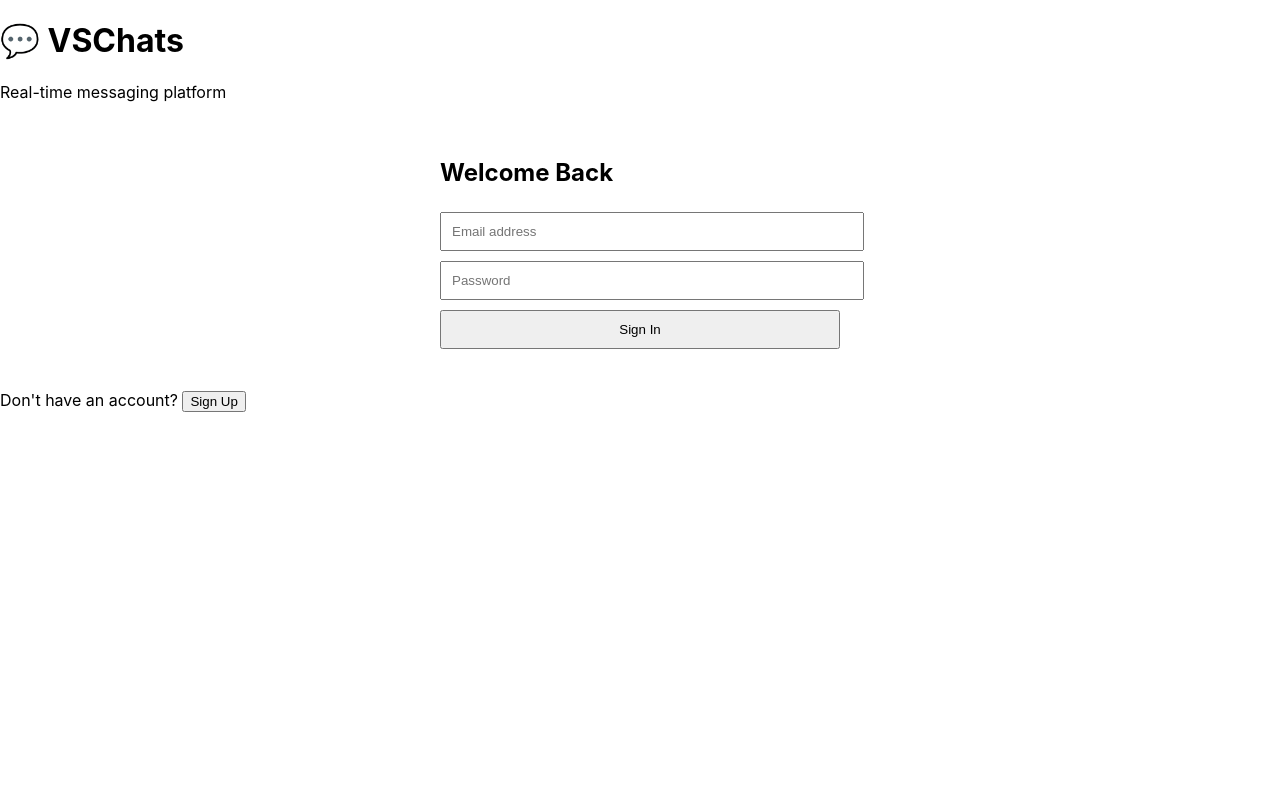
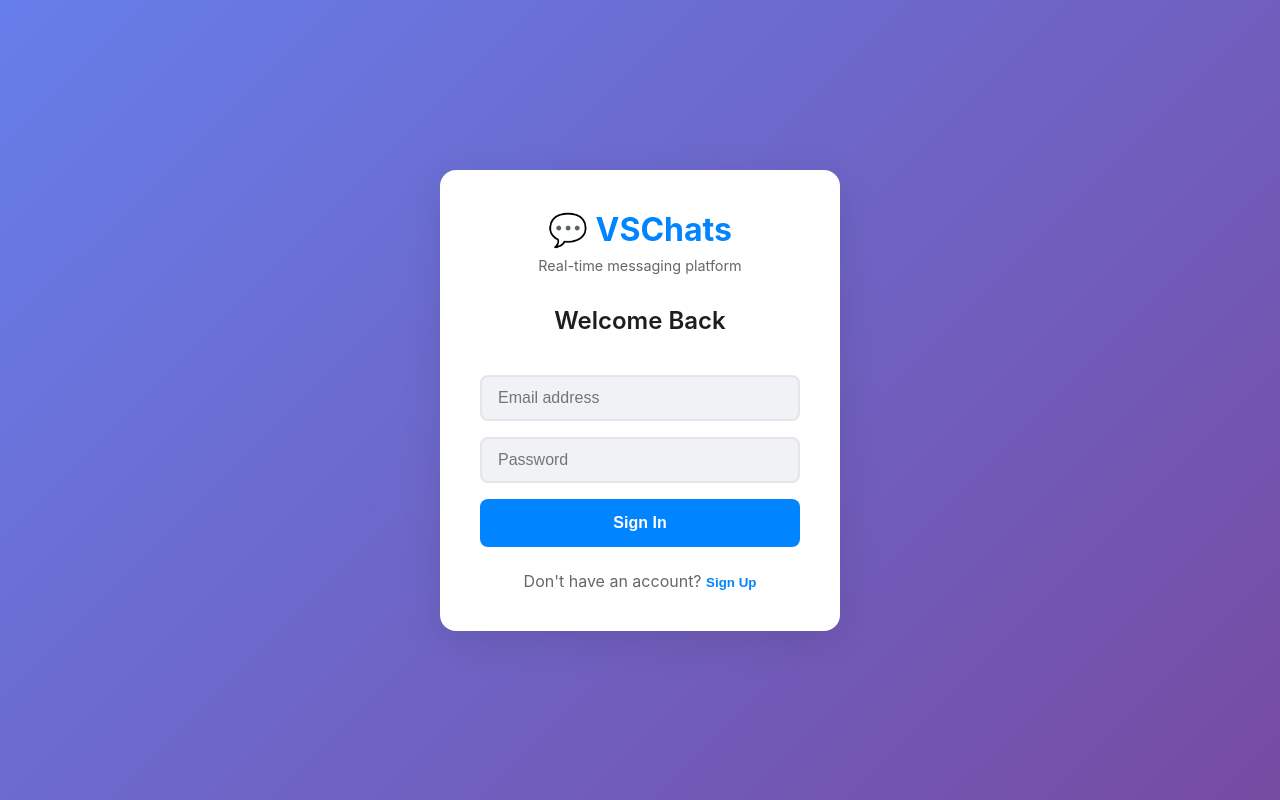
Before and after one commit to vimalRaj45/vschatreact, a React (Create React App) app: page / in a window 1280 px wide. Built offline with nearby package versions, Linux system fonts and the light colour scheme.

Commit message:
Update App.css

```diff
--- a/src/App.css
+++ b/src/App.css
@@ -1,92 +1,555 @@
-.App {
-  font-family: Arial, sans-serif;
+/* App.css */
+* {
+  margin: 0;
+  padding: 0;
+  box-sizing: border-box;
+}
+
+body {
+  font-family: -apple-system, BlinkMacSystemFont, 'Segoe UI', Roboto, Oxygen, Ubuntu, sans-serif;
+  background: #f0f2f5;
+  color: #1c1e21;
+}
+
+.app {
+  display: flex;
   height: 100vh;
+  background: #ffffff;
+}
+
+/* Auth Styles */
+.auth-container {
   display: flex;
+  align-items: center;
   justify-content: center;
+  min-height: 100vh;
+  background: linear-gradient(135deg, #667eea 0%, #764ba2 100%);
+}
+
+.auth-card {
+  background: white;
+  padding: 2.5rem;
+  border-radius: 16px;
+  box-shadow: 0 10px 40px rgba(0, 0, 0, 0.1);
+  width: 100%;
+  max-width: 400px;
+  margin: 1rem;
+}
+
+.auth-header {
+  text-align: center;
+  margin-bottom: 2rem;
+}
+
+.app-title {
+  font-size: 2rem;
+  font-weight: 700;
+  color: #0084ff;
+  margin-bottom: 0.5rem;
+}
+
+.app-subtitle {
+  color: #65676b;
+  font-size: 0.9rem;
+}
+
+.auth-title {
+  font-size: 1.5rem;
+  font-weight: 600;
+  margin-bottom: 1.5rem;
+  text-align: center;
+  color: #1c1e21;
+}
+
+.auth-form {
+  display: flex;
+  flex-direction: column;
+  gap: 1rem;
+}
+
+.input-group {
+  display: flex;
+  flex-direction: column;
+}
+
+.form-input {
+  padding: 12px 16px;
+  border: 2px solid #e4e6eb;
+  border-radius: 8px;
+  font-size: 1rem;
+  transition: all 0.2s ease;
+  background: #f0f2f5;
+}
+
+.form-input:focus {
+  outline: none;
+  border-color: #0084ff;
+  background: white;
+}
+
+.auth-btn {
+  padding: 12px;
+  background: #0084ff;
+  color: white;
+  border: none;
+  border-radius: 8px;
+  font-size: 1rem;
+  font-weight: 600;
+  cursor: pointer;
+  transition: background 0.2s ease;
+  display: flex;
+  align-items: center;
+  justify-content: center;
+  height: 48px;
+}
+
+.auth-btn:hover:not(:disabled) {
+  background: #0066cc;
+}
+
+.auth-btn:disabled {
+  opacity: 0.6;
+  cursor: not-allowed;
+}
+
+.spinner {
+  width: 20px;
+  height: 20px;
+  border: 2px solid transparent;
+  border-top: 2px solid white;
+  border-radius: 50%;
+  animation: spin 1s linear infinite;
+}
+
+@keyframes spin {
+  0% { transform: rotate(0deg); }
+  100% { transform: rotate(360deg); }
+}
+
+.auth-switch {
+  text-align: center;
+  margin-top: 1.5rem;
+  color: #65676b;
+}
+
+.switch-btn {
+  background: none;
+  border: none;
+  color: #0084ff;
+  cursor: pointer;
+  font-weight: 600;
+}
+
+.switch-btn:hover {
+  text-decoration: underline;
+}
+
+/* Sidebar Styles */
+.sidebar {
+  width: 350px;
+  background: white;
+  border-right: 1px solid #e4e6eb;
+  display: flex;
+  flex-direction: column;
+}
+
+.sidebar-header {
+  padding: 1.5rem;
+  border-bottom: 1px solid #e4e6eb;
+  display: flex;
+  justify-content: space-between;
   align-items: center;
 }
 
-.auth-form {
-  width: 90%;
-  max-width: 400px;
-  margin: auto;
-  padding: 20px;
+.user-profile {
+  display: flex;
+  align-items: center;
+  gap: 0.75rem;
 }
 
-.auth-form input,
-.auth-form button {
-  padding: 10px;
-  margin: 5px 0;
-  width: 100%;
+.avatar {
+  width: 40px;
+  height: 40px;
+  border-radius: 50%;
+  background: #0084ff;
+  color: white;
+  display: flex;
+  align-items: center;
+  justify-content: center;
+  font-weight: 600;
+  font-size: 1.1rem;
 }
 
-.chat-container {
+.user-info {
   display: flex;
-  width: 100%;
-  height: 100%;
+  flex-direction: column;
 }
 
-.users-panel {
-  width: 200px;
-  border-right: 1px solid #eee;
+.username {
+  font-weight: 600;
+  color: #1c1e21;
+}
+
+.status {
+  font-size: 0.8rem;
+  color: #00b300;
+}
+
+.logout-btn {
+  background: none;
+  border: 1px solid #e4e6eb;
+  padding: 6px 12px;
+  border-radius: 6px;
+  cursor: pointer;
+  color: #65676b;
+  font-size: 0.9rem;
+}
+
+.logout-btn:hover {
+  background: #f0f2f5;
+}
+
+.users-section {
+  flex: 1;
   overflow-y: auto;
 }
 
+.section-title {
+  padding: 1rem 1.5rem;
+  font-size: 0.9rem;
+  color: #65676b;
+  text-transform: uppercase;
+  letter-spacing: 0.5px;
+  background: #f8f9fa;
+}
+
+.users-list {
+  display: flex;
+  flex-direction: column;
+}
+
 .user-item {
-  padding: 10px;
+  display: flex;
+  align-items: center;
+  gap: 0.75rem;
+  padding: 0.75rem 1.5rem;
   cursor: pointer;
-  border-bottom: 1px solid #eee;
+  transition: background 0.2s ease;
+  border-left: 3px solid transparent;
+}
+
+.user-item:hover {
+  background: #f8f9fa;
 }
 
 .user-item.selected {
-  background: #e9ecef;
+  background: #e7f3ff;
+  border-left-color: #0084ff;
 }
 
+.user-avatar {
+  position: relative;
+  width: 40px;
+  height: 40px;
+  border-radius: 50%;
+  background: #e4e6eb;
+  color: #65676b;
+  display: flex;
+  align-items: center;
+  justify-content: center;
+  font-weight: 600;
+}
+
+.online-dot {
+  position: absolute;
+  bottom: 2px;
+  right: 2px;
+  width: 8px;
+  height: 8px;
+  border-radius: 50%;
+  background: #00b300;
+  border: 2px solid white;
+}
+
+.user-details {
+  display: flex;
+  flex-direction: column;
+  flex: 1;
+}
+
+.user-name {
+  font-weight: 600;
+  color: #1c1e21;
+}
+
+.user-status {
+  font-size: 0.8rem;
+  color: #65676b;
+}
+
+/* Chat Area Styles */
 .chat-area {
   flex: 1;
   display: flex;
   flex-direction: column;
+  background: #f0f2f5;
+}
+
+.chat-header {
+  background: white;
+  padding: 1rem 1.5rem;
+  border-bottom: 1px solid #e4e6eb;
+  display: flex;
+  align-items: center;
+}
+
+.chat-user {
+  display: flex;
+  align-items: center;
+  gap: 0.75rem;
+}
+
+.chat-user-avatar {
+  position: relative;
+  width: 40px;
+  height: 40px;
+  border-radius: 50%;
+  background: #0084ff;
+  color: white;
+  display: flex;
+  align-items: center;
+  justify-content: center;
+  font-weight: 600;
+}
+
+.chat-user-info {
+  display: flex;
+  flex-direction: column;
+}
+
+.chat-username {
+  font-weight: 600;
+  color: #1c1e21;
+}
+
+.chat-status {
+  font-size: 0.8rem;
+  color: #65676b;
+}
+
+.messages-container {
+  flex: 1;
+  overflow-y: auto;
+  padding: 1rem;
 }
 
 .messages {
-  flex: 1;
-  padding: 10px;
-  overflow-y: auto;
+  display: flex;
+  flex-direction: column;
+  gap: 0.25rem;
+  max-width: 800px;
+  margin: 0 auto;
 }
 
 .message {
-  max-width: 70%;
-  padding: 8px;
-  margin-bottom: 8px;
-  border-radius: 10px;
+  display: flex;
+  align-items: flex-end;
+  gap: 0.5rem;
+  margin-bottom: 0.25rem;
 }
 
 .message.own {
-  background: #007bff;
-  color: white;
-  margin-left: auto;
+  justify-content: flex-end;
 }
 
 .message.other {
+  justify-content: flex-start;
+}
+
+.message.with-avatar {
+  margin-top: 0.5rem;
+}
+
+.message-avatar {
+  width: 28px;
+  height: 28px;
+  border-radius: 50%;
+  background: #e4e6eb;
+  color: #65676b;
+  display: flex;
+  align-items: center;
+  justify-content: center;
+  font-size: 0.8rem;
+  font-weight: 600;
+  flex-shrink: 0;
+}
+
+.message-content {
+  max-width: 60%;
+}
+
+.message-bubble {
+  padding: 0.75rem 1rem;
+  border-radius: 18px;
+  font-size: 0.95rem;
+  line-height: 1.4;
+  word-wrap: break-word;
+}
+
+.message.own .message-bubble {
+  background: #0084ff;
+  color: white;
+  border-bottom-right-radius: 6px;
+}
+
+.message.other .message-bubble {
+  background: white;
+  color: #1c1e21;
+  border-bottom-left-radius: 6px;
+  box-shadow: 0 1px 2px rgba(0, 0, 0, 0.1);
+}
+
+.message-time {
+  font-size: 0.7rem;
+  color: #65676b;
+  margin-top: 0.25rem;
+  padding: 0 0.5rem;
+}
+
+.message.own .message-time {
+  text-align: right;
+}
+
+.message-input-container {
+  background: white;
+  padding: 1rem 1.5rem;
+  border-top: 1px solid #e4e6eb;
+}
+
+.message-input-wrapper {
+  display: flex;
+  align-items: center;
+  gap: 0.75rem;
+  max-width: 800px;
+  margin: 0 auto;
+}
+
+.message-input {
+  flex: 1;
+  padding: 12px 16px;
+  border: 2px solid #e4e6eb;
+  border-radius: 24px;
+  font-size: 0.95rem;
+  outline: none;
+  transition: border-color 0.2s ease;
+  background: #f0f2f5;
+}
+
+.message-input:focus {
+  border-color: #0084ff;
+  background: white;
+}
+
+.send-btn {
+  width: 44px;
+  height: 44px;
+  border: none;
+  border-radius: 50%;
+  background: #0084ff;
+  color: white;
+  cursor: pointer;
+  display: flex;
+  align-items: center;
+  justify-content: center;
+  transition: background 0.2s ease;
+}
+
+.send-btn:hover:not(:disabled) {
+  background: #0066cc;
+}
+
+.send-btn:disabled {
+  background: #e4e6eb;
+  color: #a0a4a8;
+  cursor: not-allowed;
+}
+
+.no-chat-selected {
+  flex: 1;
+  display: flex;
+  flex-direction: column;
+  align-items: center;
+  justify-content: center;
+  text-align: center;
+  color: #65676b;
+}
+
+.welcome-illustration {
+  margin-bottom: 2rem;
+  opacity: 0.7;
+}
+
+.no-chat-selected h2 {
+  font-size: 1.5rem;
+  margin-bottom: 0.5rem;
+  color: #1c1e21;
+}
+
+/* Scrollbar Styling */
+::-webkit-scrollbar {
+  width: 6px;
+}
+
+::-webkit-scrollbar-track {
   background: #f1f1f1;
 }
 
-.input-area {
-  display: flex;
-  padding: 10px;
-  border-top: 1px solid #eee;
+::-webkit-scrollbar-thumb {
+  background: #c1c1c1;
+  border-radius: 3px;
 }
 
-.input-area input {
-  flex: 1;
-  padding: 8px;
+::-webkit-scrollbar-thumb:hover {
+  background: #a8a8a8;
 }
 
-.input-area button {
-  padding: 8px 12px;
-  margin-left: 5px;
-  background: #007bff;
-  color: white;
-  border: none;
-  cursor: pointer;
+/* Responsive Design */
+@media (max-width: 768px) {
+  .sidebar {
+    width: 100%;
+    position: absolute;
+    z-index: 10;
+    height: 100%;
+    transform: translateX(-100%);
+    transition: transform 0.3s ease;
+  }
+
+  .sidebar.active {
+    transform: translateX(0);
+  }
+
+  .message-content {
+    max-width: 80%;
+  }
+
+  .auth-card {
+    margin: 1rem;
+    padding: 2rem;
+  }
 }
+
+/* Animation for new messages */
+@keyframes messageSlide {
+  from {
+    opacity: 0;
+    transform: translateY(10px);
+  }
+  to {
+    opacity: 1;
+    transform: translateY(0);
+  }
+}
+
+.message {
+  animation: messageSlide 0.2s ease-out;
+}
```
